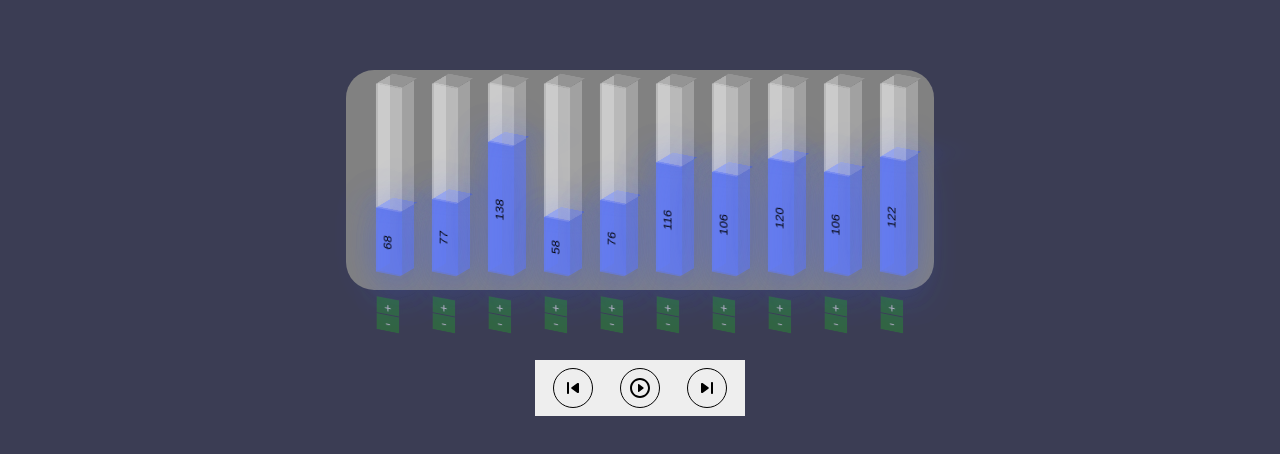
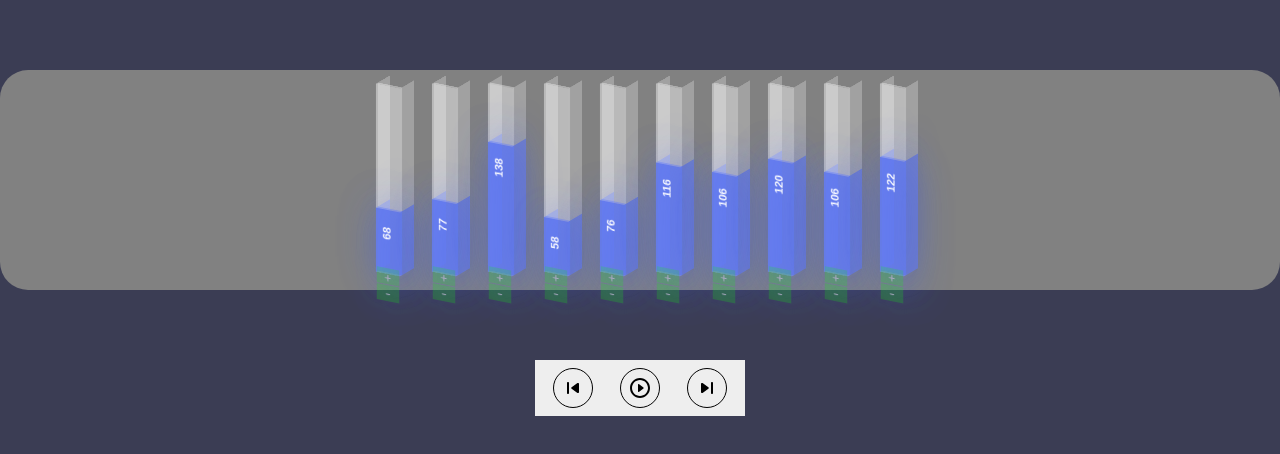
Before and after one commit to santiagosauma/Algorythm, a React (Create React App) app: page /visualizer in a window 1280 px wide. Shown: the top 454 px of the page. Built offline with nearby package versions, Linux system fonts and the light colour scheme.

Commit message:
Fixed Bottom in Bar component

```diff
--- a/src/components/Bar.js
+++ b/src/components/Bar.js
@@ -1,4 +1,4 @@
-import { useEffect, useState } from 'react';
+import React, { useEffect, useState } from 'react';
 import './styles/Bar.css';
 
 function Bar({ index, length, color, changeArray }) {
@@ -7,41 +7,6 @@ function Bar({ index, length, color, changeArray }) {
   useEffect(() => {
     setLen(length);
   }, [length]);
-
-  const colors = [
-    ['rgba(61, 90, 241, 0.5)', 'rgba(61, 90, 241, 0.2)'],
-    ['rgba(255, 48, 79, 1)', 'rgba(255, 48, 79, 0.5)'],
-    ['rgba(131, 232, 90, 0.5)', 'rgba(131, 232, 90, 0.2)'],
-  ];
-
-  const inputStyle = {
-    position: 'relative',
-    top: Math.floor(len / 2) - 12,
-    width: len,
-    left: -Math.floor(len / 2) + 13,
-    border: 'none',
-    background: 'none',
-  };
-
-  const bottom = {
-    transform: `translateY(${200 - len}px) rotateX(-90deg)`,
-    backgroundColor: `${colors[color][0]}`,
-    boxShadow: `5px 5px 50px 5px ${colors[color][1]}`,
-    transition: '0.3s',
-  };
-
-  const front_back_right_left = {
-    height: `${len}px`,
-    transform: `translateY(${200 - len}px)`,
-    backgroundColor: `${colors[color][0]}`,
-    boxShadow: `5px 5px 50px 5px ${colors[color][1]}`,
-    transition: '0.3s',
-  };
-
-  const quantity = {
-    position: 'relative',
-    top: 225,
-  };
 
   const handleChange = (e) => {
     let val = e.target.value;
@@ -75,52 +40,33 @@ function Bar({ index, length, color, changeArray }) {
   };
 
   return (
-    <>
-      <div className='bar'>
-        <div className='side top'></div>
-        <div className='side bottom' style={bottom}></div>
-        <div className='side right'>
-          <div
-            className='color-bar right-color-bar'
-            style={front_back_right_left}
-          ></div>
+    <div className={`bar color-${color}`} style={{ '--bar-height': `${len}px` }}>
+      <div className="side top"></div>
+      <div className="side bottom"></div>
+      <div className="side right">
+        <div className="color-bar right-color-bar"></div>
       </div>
-        <div className='side left'>
-          <div
-            className='color-bar left-color-bar'
-            style={front_back_right_left}
-          ></div>
+      <div className="side left">
+        <div className="color-bar left-color-bar"></div>
       </div>
-        <div className='side front'>
-          <div
-            className='color-bar front-color-bar'
-            style={front_back_right_left}
-          >
+      <div className="side front">
+        <div className="color-bar front-color-bar">
           <input
-              type='number'
-              style={inputStyle}
+            type="number"
             value={len}
-              className='input'
+            className="input"
             onChange={handleChange}
           />
         </div>
       </div>
-        <div className='side back'>
-          <div
-            className='color-bar back-color-bar'
-            style={front_back_right_left}
-          ></div>
+      <div className="side back">
+        <div className="color-bar back-color-bar"></div>
       </div>
-        <div className='quantity-nav'>
-          <div className='quantity-button quantity-up' style={quantity} onClick={increment}>
-            +
-          </div>
-          <div className='quantity-button quantity-down' style={quantity} onClick={decrement}>
-            -
+      <div className="quantity-nav">
+        <div className="quantity-button quantity-up" onClick={increment}>+</div>
+        <div className="quantity-button quantity-down" onClick={decrement}>-</div>
       </div>
     </div>
-      </div>
-    </>
   );
 }
 
--- a/src/components/styles/Bar.css
+++ b/src/components/styles/Bar.css
@@ -1,10 +1,12 @@
 .bar {
+    --bar-height: 0px;
     height: 200px;
     width: 2em;
     margin: 0 1em;
     transform-style: preserve-3d;
     transform: rotateX(-20deg) rotateY(-30deg);
     transition: background-color 0.3s ease;
+    position: relative;
 }
 
 .side {
@@ -29,31 +31,62 @@
 }
 
 .top {
-    height: 34px;
+    height: 4px;
     transform-origin: top;
     transform: rotateX(-90deg);
     background: rgba(254, 254, 254, 0.15);
 }
 
 .bottom {
-    height: 34px;
+    height: 4px;
     transform-origin: top;
-    background: rgba(225, 0, 120, 0.5);
-    box-shadow: rgba(225, 0, 120, 0.2);
-    transition: 0.3s;
+    transform: translateY(200px) rotateX(-90deg);
 }
 
 .color-bar {
-    background: rgba(225, 0, 120, 0.5);
-    box-shadow: rgba(225, 0, 120, 0.2);
-    transition: 0.3s;
+    position: absolute;
+    bottom: 0;
+    width: 100%;
+    height: var(--bar-height);
+    transition: height 0.3s ease;
+}
+
+.color-0 .color-bar {
+    background-color: rgba(61, 90, 241, 0.5);
+    box-shadow: 5px 5px 50px 5px rgba(61, 90, 241, 0.2);
+}
+
+.color-1 .color-bar {
+    background-color: rgba(255, 48, 79, 1);
+    box-shadow: 5px 5px 50px 5px rgba(255, 48, 79, 0.5);
+}
+
+.color-2 .color-bar {
+    background-color: rgba(131, 232, 90, 0.5);
+    box-shadow: 5px 5px 50px 5px rgba(131, 232, 90, 0.2);
 }
 
 .input {
+    position: absolute;
+    left: 0;
+    width: 100%;
     text-align: center;
-    transform: rotate(-90deg);
+    transform: rotate(-90deg) translateY(100%) translateX(-50%);
+    transform-origin: left bottom;
     height: 25px;
     outline: none;
+    background: none;
+    border: none;
+    color: white;
+    font-size: 12px;
+    font-weight: bold;
+}
+
+.quantity-nav {
+    position: absolute;
+    bottom: -30px;
+    left: 0;
+    right: 0;
 }
 
 .quantity-button {
--- a/src/components/styles/Visualizer.css
+++ b/src/components/styles/Visualizer.css
@@ -4,6 +4,7 @@
 
 .frame {
   margin: 0;
+  padding: 0;
   display: flex;
   justify-content: center;
   align-items: center;
@@ -15,12 +16,13 @@
   justify-content: center;
   align-items: center;
   height: 220px;
+  width: 100%;
 }
 
 .card {
   border-radius: 2em;
-  padding: 0 1em;
   background-color: #818181;
+  width: 100%;
 }
 
 .controller {
@@ -51,3 +53,7 @@
   justify-content: center;
   align-items: center;
 }
+
+.barsDiv{
+  width: 100%;
+}
```
Also changed, not shown: src/components/SortDetail.js (line endings or trailing spaces). Lines whose indentation alone changed are shown as unchanged.
